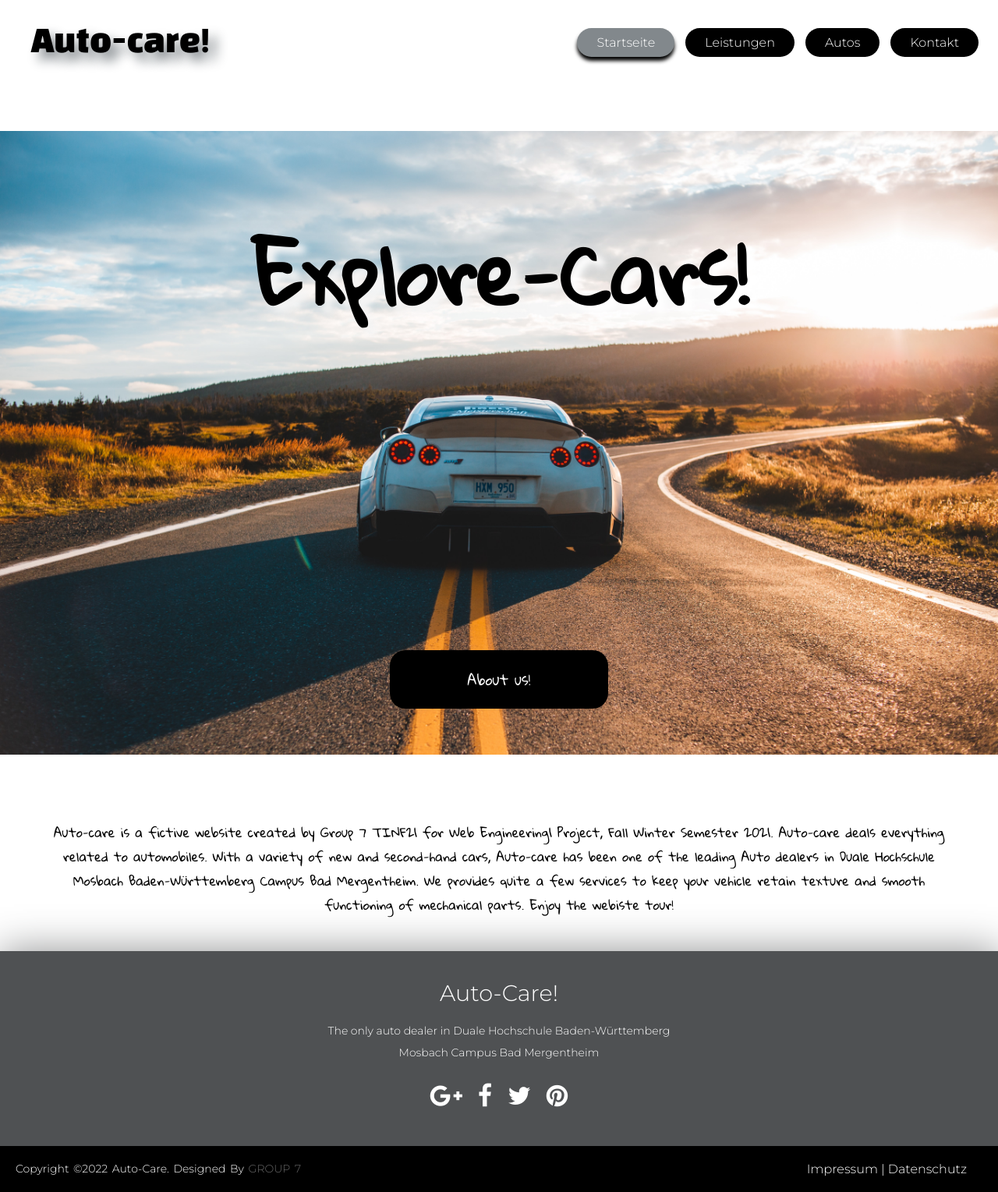
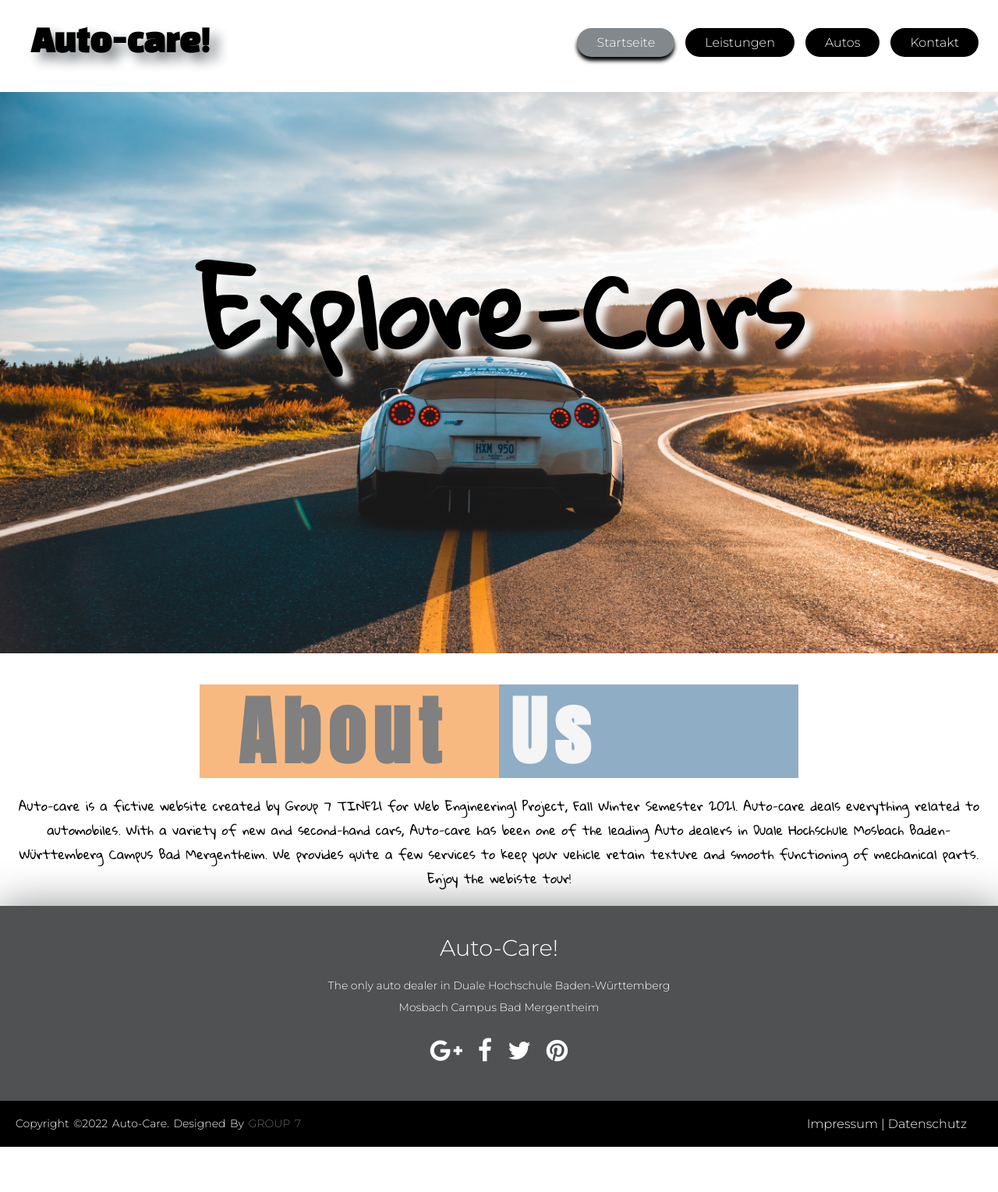
Before and after one commit to AdriansRubins/gruppe07-projekt, a PHP site: page / in a window 1280 px wide. Shown: the whole page at 78% size. After the commit the page ends 1471 px from the top, so only its background shows below. Run offline with PHP 8.4, Linux system fonts and the light colour scheme.

Commit message:
Checkout in browser!

```diff
--- a/css/style.css
+++ b/css/style.css
@@ -1,12 +1,12 @@
 @import url("https://fonts.googleapis.com/css2?family=Gloria+Hallelujah&display=swap");
-@import url('https://fonts.googleapis.com/css2?family=Montserrat:wght@300&display=swap');
-@import url('https://fonts.googleapis.com/css2?family=Black+Han+Sans&display=swap');
-
+@import url("https://fonts.googleapis.com/css2?family=Montserrat:wght@300&display=swap");
+@import url("https://fonts.googleapis.com/css2?family=Black+Han+Sans&display=swap");
+@import url("https://fonts.googleapis.com/css2?family=Anton&display=swap");
 
 button {
     padding: 9px 25px;
     background-color: black;
-    font-family: "Montserrat",sans-serif;
+    font-family: "Montserrat", sans-serif;
     border: none;
     border-radius: 50px;
     cursor: pointer;
@@ -16,46 +16,39 @@ button {
     font-size: 16px;
     color: white;
     text-decoration: none;
-
 }
-button:hover ,button.active {
-    background-color: #82888C;
+button:hover,
+button.active {
+    background-color: #82888c;
     color: white;
     box-shadow: 0px 5px 5px 0px black;
-
 }
 
-
-nav{
-    height: 140px;
+nav {
+    height: 80px;
     width: 100%;
     position: fixed;
 }
-label.logo{
+label.logo {
     color: black;
     line-height: 110px;
     padding: 40px 40px 40px 40px;
-    font-weight:bold;
+    font-weight: bold;
     font-size: 40px;
-    font-weight: 400;
-    font-family: 'Black Han Sans', sans-serif;
-    text-shadow: 10px 10px 15px #82888C;
-
-
+    font-family: "Black Han Sans", sans-serif;
+    text-shadow: 10px 10px 15px #82888c;
 }
-nav ul{
+nav ul {
     float: right;
     margin-right: 20px;
 }
-nav ul li{
+nav ul li {
     display: inline-block;
     line-height: 110px;
     margin: 0 5px;
-
 }
 
-
-.checkbtn{
+.checkbtn {
     font-size: 30px;
     color: black;
     float: right;
@@ -63,162 +56,160 @@ nav ul li{
     margin-right: 40px;
     cursor: pointer;
     display: none;
-
 }
-#check{
+#check {
     display: none;
 }
 
-
-
-@media (max-width: 858px){
-    .checkbtn{
+@media (max-width: 880px) {
+    .checkbtn {
         display: block;
         padding: 10px 20px 50px 20px;
     }
-    ul{
+    ul {
         position: fixed;
-        width:100%;
+        width: 100%;
         height: 100vh;
         top: 80px;
         background: white;
-        left:-100%;
+        right: -120%;
         text-align: center;
-        transition: all .5s;
-
+        transition: all 0.5s;
     }
-    nav ul li{
+    nav ul li {
         display: block;
         margin: 50px 0;
         line-height: 30px;
     }
-    #check:checked ~ ul{
-        left:0;
+    #check:checked ~ ul {
+        right: 0;
     }
 }
 
-.servicegrid{
+.servicegrid {
     display: grid;
-    margin-top: 150px;
-    height:100vh;
-    grid-template-columns: 1fr 1fr 0.5fr;
-    grid-template-rows: 4fr 0.4fr 1.2fr 1fr;
-    grid-template-areas:
-  "showcase showcase showcase"
-  "about2 about2 about2"
-  "des des des"
-  "footer footer footer";
-
+    margin-top: 100px;
+    height: 90vh;
+    width: 100%;
     background-image: url("../assets/images/auto4.jpg");
-    grid-gap: 0.2rem;
     background-size: cover;
-
 }
 
-#showcase{
-    grid-area: showcase;
-    display:flex;
-    padding: 80px 0px 0px 0px;
+#showcase {
+    display: flex;
     justify-content: center;
-    grid-template-columns: 1fr 1fr;
-    grid-template-rows: 1fr;
-    grid-template-areas: "exp cars";
-
-
+    margin: 150px 0px 40px 0px;
 }
 
-#exp{
+#exp {
     grid-area: exp;
     text-align: center;
     color: black;
     text-shadow: 10px 9px 10px whitesmoke;
-    font-size: 8vw;
-    font-family: "Gloria Hallelujah", cursive;
-}
-#cars{
-    grid-area: cars;
-    text-align: center;
-    color: black;
-    text-shadow: 10px 9px 10px white;
-    font-size: 8vw;
+    font-size: 10vw;
     font-family: "Gloria Hallelujah", cursive;
 }
 
-
-#about2{
-    grid-area: about2;
+.bottom-layer {
     display: grid;
-    margin: 380px 500px 20px 500px;
-    text-align: center;
-    padding: 20px 20px 20px 20px;
-    background-color: black;
-    grid-template-columns: minmax(200px 50%);
-
-
-
-    border-radius: 20px;
+    grid-template-columns: 1fr 1fr;
+}
+.texti {
+    display: grid;
+    grid-template-columns: 1fr 1fr;
+}
+.left {
+    background-color: #f8b981;
+}
+.right {
+    background-color: #90adc6;
+}
+.top-layer {
+    height: 15vh;
+    display: flex;
+    justify-content: center;
+    align-items: center;
+    padding-left: 30px;
 }
 
-#us2{
-    font-family: "Gloria Hallelujah", cursive;
-    color: white;
-    text-align: center;
-    font-size: large;
+.FromLeft,
+.FromRight {
+    font-family: "Anton", sans-serif;
+    font-size: 5vw;
+}
+.FromRight {
+    padding-left: 0px;
+}
+.FromLeft {
+    padding-right: 80px;
+}
 
+.wrapper {
+    display: grid;
+    padding: 40px 20vw 40px 20vw;
+    height: 20vh;
+    width: 100%;
 }
-#des{
+.bottom-layer,
+.top-layer {
+    grid-area: 1/1;
+}
+.period {
+    font-weight: bold;
+
+    color: whitesmoke;
+}
+
+.texti {
+    letter-spacing: 10px;
+}
+.about {
+    color: grey;
+}
+
+#des {
     grid-area: des;
     display: grid;
-    margin: 100px 40px 20px 40px;
     text-align: center;
     padding: 20px 20px 20px 20px;
 
     border-radius: 20px;
-
 }
-#text{
+#text {
     font-family: "Gloria Hallelujah", cursive;
     color: black;
-
 }
 
-#footer{
+#footer {
     background: #1de9b6;
     grid-area: footer;
 }
 
-
-
-@media only screen and (max-width:1200px){
-    .servicegrid{
+@media only screen and (max-width: 1200px) {
+    .servicegrid {
         grid-template-columns: 1fr;
         grid-template-rows: 1fr 1fr 1fr 1fr;
         grid-template-areas:
-
-        "showcase"
-        "about2"
-        "des"
-        "footer" ;
-
+      "showcase"
+      "about2"
+      "des"
+      "footer";
     }
-    #des{
+    #des {
         grid-area: des;
 
         margin: 20px 20px 20px 20px;
         text-align: center;
         padding: 20px 20px 20px 20px;
     }
-    #about2{
+    #about2 {
         grid-area: about2;
 
         margin: 20px 300px 20px 300px;
         text-align: center;
         padding: 20px 20px 20px 20px;
     }
-    #text{
-        color:white;
+    #text {
         text-align: left;
     }
-
-
 }
--- a/index.php
+++ b/index.php
@@ -6,11 +6,22 @@ include ('./php/templates/header.php');
 <br>
 <div class="servicegrid">
     <div id="showcase">
-        <h1 id="exp">Explore-</h1>
-        <h1 id="cars">Cars!</h1>
+        <h1 id="exp">Explore-Cars</h1>
     </div>
-    <div id="about2">
-        <span id="us2">About us!</span>
+</div>
+<div class="wrapper">
+
+    <div class="bottom-layer">
+        <div class="div left"></div>
+        <div class="div right"></div>
+
+    </div>
+    <div class="top-layer">
+        <div class="texti">
+            <div class="FromLeft"><h2 class="about">About</h2></div>
+            <div class="FromRight"><h2 class="period">Us</h2></div>
+        </div>
+    </div>
 </div>
 <div id="des">
     <p id="text">
@@ -22,11 +33,7 @@ include ('./php/templates/header.php');
     </p>
 
 </div>
-    <div id="footer">
 <?php include ('./php/templates/footer.php'); ?>
-    </div>
-
-</div>
 
 </body>
 </html>
```
Lines whose indentation alone changed are shown as unchanged.
